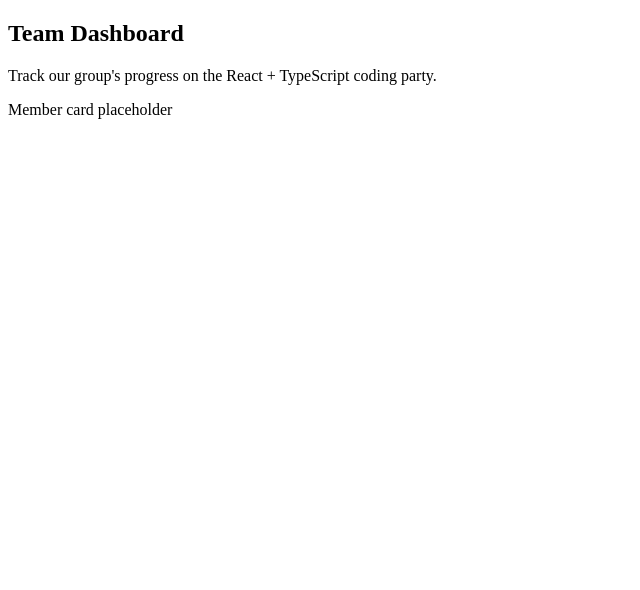
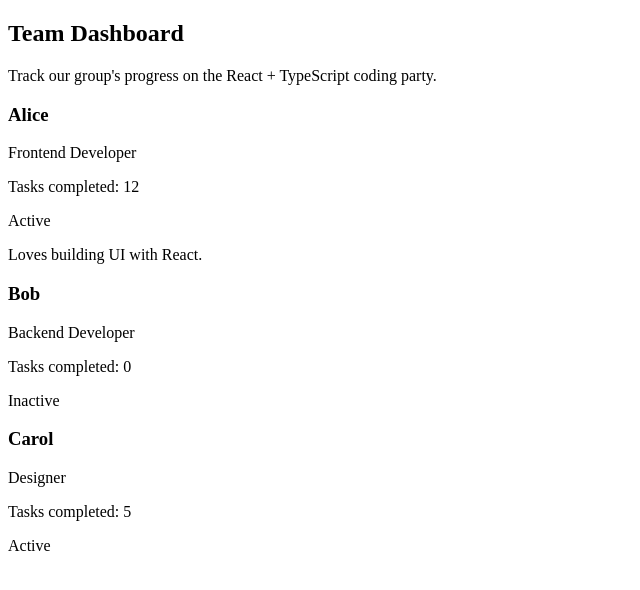
Before and after one commit to shina227/react-ts-coding-party, a React (Vite) app in the folder my-app/: page / in a window 1280 px wide. Shown: the top 590 px of the page, without its empty margins (0-640 px from the left). Built offline with nearby package versions, Linux system fonts and the light colour scheme.

Commit message:
task 11 -10

```diff
--- a/my-app/src/MemberCard.tsx
+++ b/my-app/src/MemberCard.tsx
@@ -1,8 +1,31 @@
-// Author: Shina
-function MemberCard() {
+// Author: Shina original component shell (Tasks 1-10)
+// Author: Grevy  typed props, conditional rendering, default values (Tasks 11-19)
+
+// Task 11: typed props interface
+export interface MemberCardProps {
+  name: string;
+  role: string;
+  tasksCompleted?: number; // Task 14 (numeric) + Task 19 (optional so a default can apply)
+  isActive: boolean; // Task 15
+  bio?: string; // Task 17: optional prop
+}
+
+// Task 19: default value supplied via default function parameter
+function MemberCard({ name, role, tasksCompleted = 0, isActive, bio }: MemberCardProps) {
   return (
     <div className="member-card">
-      <p>Member card placeholder</p>
+      {/* Task 12: display name and role */}
+      <h3>{name}</h3>
+      <p>{role}</p>
+
+      {/* Task 14: numeric prop */}
+      <p>Tasks completed: {tasksCompleted}</p>
+
+      {/* Task 16: conditional rendering based on isActive */}
+      <p>{isActive ? "Active" : "Inactive"}</p>
+
+      {/* Task 18: only render bio when one is provided */}
+      {bio && <p>{bio}</p>}
     </div>
   );
 }
--- a/my-app/src/TeamDashboard.tsx
+++ b/my-app/src/TeamDashboard.tsx
@@ -1,12 +1,40 @@
-// Author: Shina Atete Mpeta
-import MemberCard from "./MemberCard";
+// Author: Shina Atete Mpeta  original TeamDashboard structure (Tasks 1-10)
+// Author: Grevy  typed member array and props (Tasks 13, 20)
+import MemberCard, { type MemberCardProps } from "./MemberCard";
+
+// Task 20: typed array of member objects
+// (Task 13 is satisfied by this array feeding different name/role values to each card)
+const members: MemberCardProps[] = [
+  {
+    name: "Alice",
+    role: "Frontend Developer",
+    tasksCompleted: 12,
+    isActive: true,
+    bio: "Loves building UI with React.",
+  },
+  {
+    name: "Bob",
+    role: "Backend Developer",
+    isActive: false, // tasksCompleted omitted on purpose, Task 19's default kicks in
+  },
+  {
+    name: "Carol",
+    role: "Designer",
+    tasksCompleted: 5,
+    isActive: true,
+  },
+];
 
 function TeamDashboard() {
   return (
     <>
       <h2>Team Dashboard</h2>
       <p>Track our group's progress on the React + TypeScript coding party.</p>
-      <MemberCard />
+
+      {/* Task 20: render from the typed array with .map() */}
+      {members.map((member, index) => (
+        <MemberCard key={index} {...member} />
+      ))}
     </>
   );
 }
```
